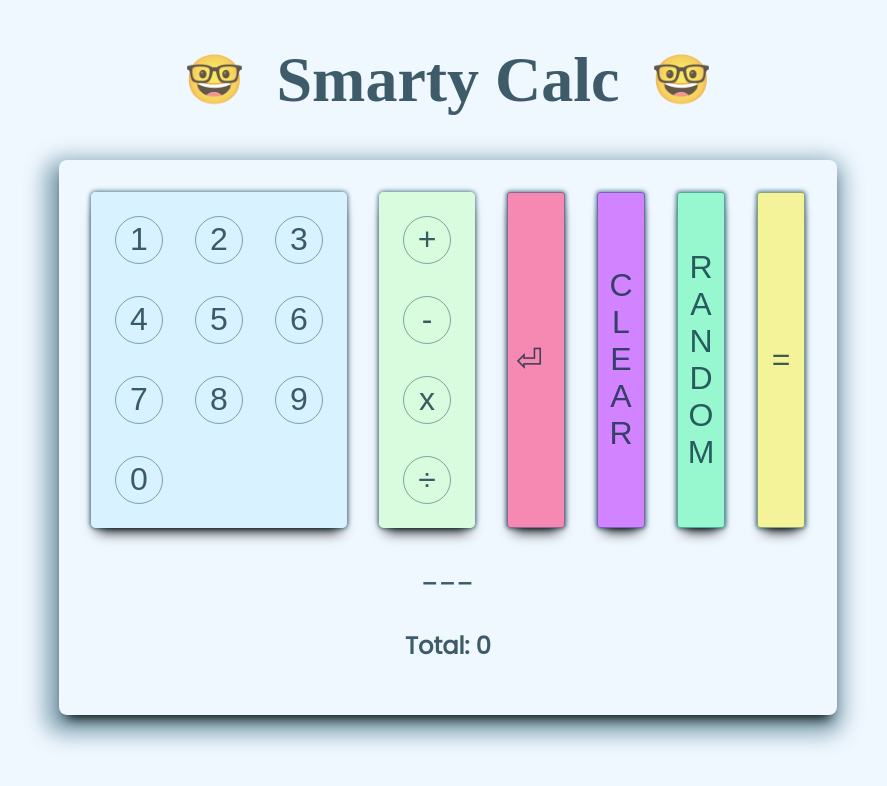
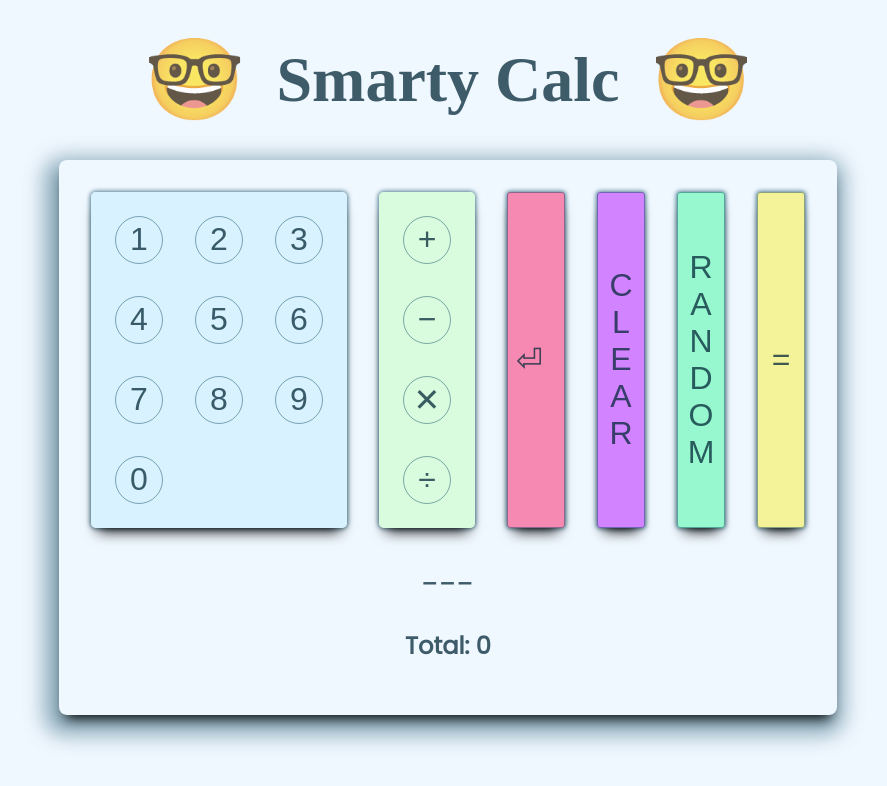
Before and after one commit to NadyaCodes/smarty-calc, a React (Create React App) app: page / in a window 1280 px wide. Shown: the top 786 px of the page, without its empty margins (192-1079 px from the left). Built offline with nearby package versions, Linux system fonts and the light colour scheme; a web font is replaced by a local one.

Commit message:
change symbols to math signs

```diff
--- a/src/App.css
+++ b/src/App.css
@@ -125,13 +125,11 @@ button:active {
 
 
 .bounce {
-
-  font-size: xxx-large;
-
+  font-size: 5rem;
 }
 
 .bounce-right {
-  padding-left: 2rem;
+  margin-left: 2rem;
   animation: bounce-right 2.5s ease-in-out;
 }
 
@@ -148,7 +146,7 @@ button:active {
 }
 
 .bounce-left {
-  padding-right: 2rem;
+  margin-right: 2rem;
   animation: bounce-left 2.5s ease-in-out;
 }
 
@@ -163,3 +161,25 @@ button:active {
     transform: translate(0, 0);
   }
 }
+
+.wiggle {
+  animation: wiggle 3s linear 3
+}
+
+@keyframes wiggle {
+ 0% {
+  transform: rotate(0deg);
+ }
+ 25% {
+  transform: rotate(50deg);
+ }
+ 50% {
+  transform: rotate(0deg);
+ }
+ 75% {
+  transform: rotate(-50deg);
+ }
+ 100% {
+  transform: rotate(0deg);
+ }
+}
--- a/src/helpers.js
+++ b/src/helpers.js
@@ -1,16 +1,16 @@
 export const numbersArray = [1, 2, 3, 4, 5, 6, 7, 8, 9, 0];
 
-export const symbolsArray = ["+", "-", "x", "\u00F7"];
+export const symbolsArray = ["\u002B", "\u2212", "\u2715", "\u00F7"];
 
 const mathFunc = (symbol, current, next) => {
   const firstNum = parseFloat(current);
   const secondNum = parseFloat(next);
   switch (symbol) {
-    case "+":
+    case "\u002B":
       return firstNum + secondNum;
-    case "-":
+    case "\u2212":
       return firstNum - secondNum;
-    case "x":
+    case "\u2715":
       return firstNum * secondNum;
     case "\u00F7":
       return firstNum / secondNum;
```
